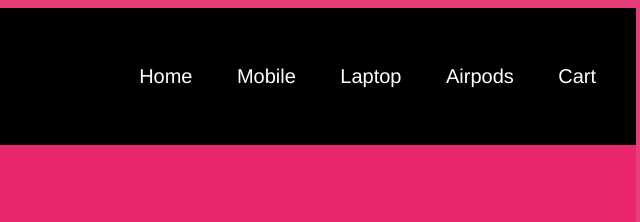
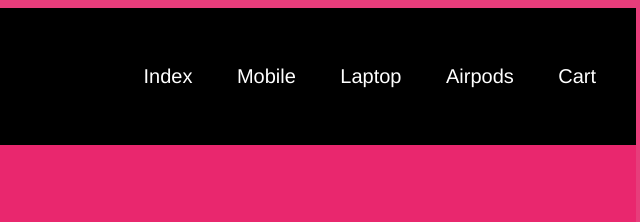
Before and after one commit to mutyalalakshmisrivalli/E-commerce, a plain HTML site: page mobile.html in a window 1280 px wide. Shown: the top 222 px of the page, 636-1276 px from the left. Drawn offline with Linux system fonts and the light colour scheme.

Commit message:
Update navigation link from 'home' to 'index'

```diff
--- a/mobile.html
+++ b/mobile.html
@@ -12,7 +12,7 @@
         <h1>🛍 MyShop</h1>
 
     <nav>
-        <a href="home.html">Home</a>
+        <a href="index.html">Index</a>
         <a href="mobile.html">Mobile</a>
         <a href="laptop.html">Laptop</a>
         <a href="airpods.html">Airpods</a>
```
